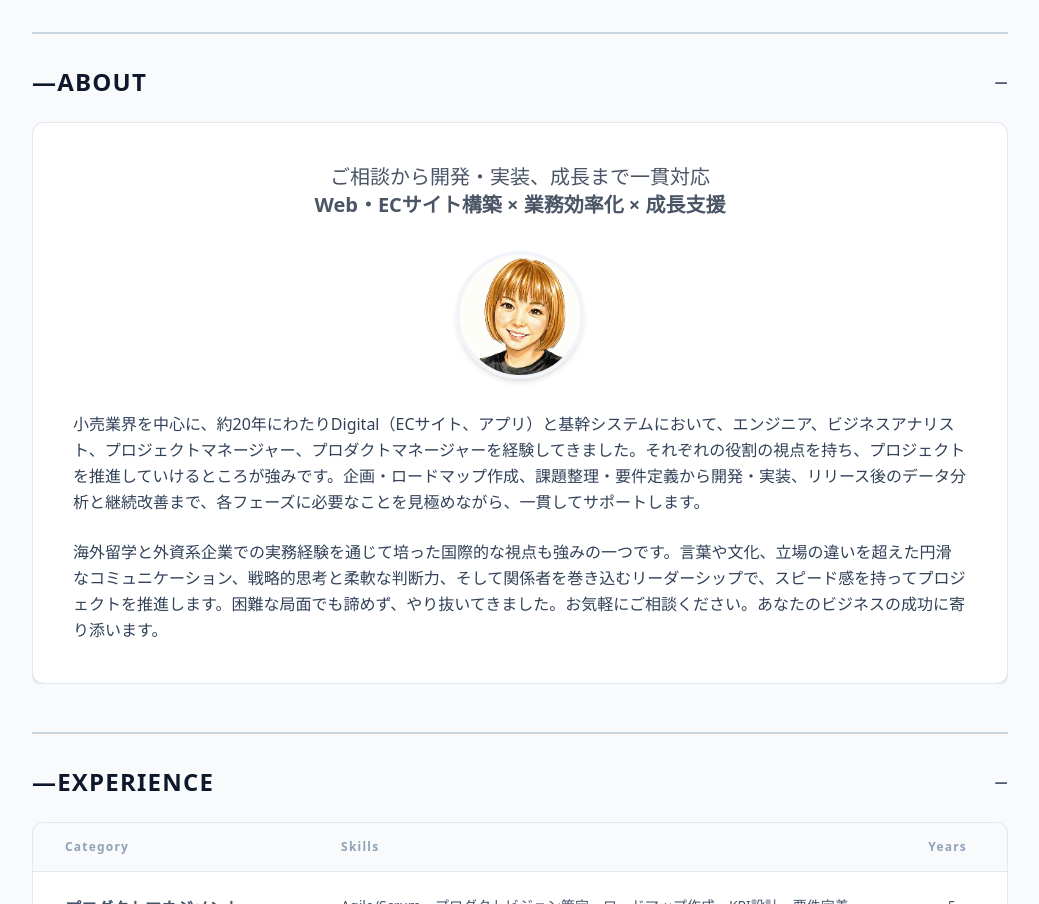
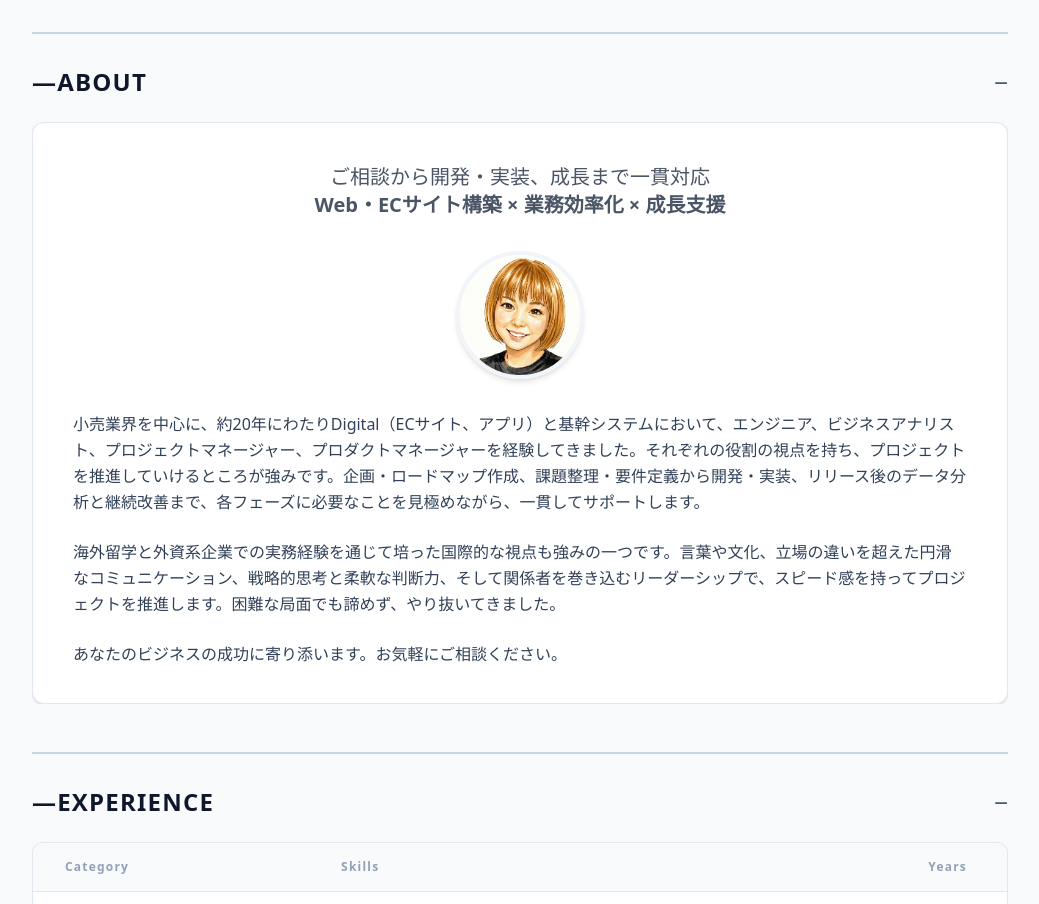
Before and after one commit to i-carrie/i-carrie.github.io, a website: page index.html in a window 1280 px wide. Shown: the part 360-1264 px from the top of the page, without its empty margins (120-1159 px from the left). Drawn offline with Linux system fonts and the light colour scheme.

Commit message:
minor change

```diff
--- a/index.html
+++ b/index.html
@@ -116,7 +116,7 @@
           <div class="block md:hidden border-b border-slate-400 mb-6"></div>
 
           <div id="about-content" class="accordion-content">
-            <div class="bg-white rounded-xl border border-slate-200 p-10 shadow-sm">
+            <div class="bg-white rounded-xl border border-slate-200 p-10 pb-3 shadow-sm">
               <p class="text-base lg:text-xl text-gray-600 mb-8 text-center">
                 ご相談から開発・実装、成長まで一貫対応<br>
                 <span class="text-base lg:text-xl font-semibold text-gray-600 text-center">
@@ -133,7 +133,9 @@
                   小売業界を中心に、約20年にわたりDigital（ECサイト、アプリ）と基幹システムにおいて、エンジニア、ビジネスアナリスト、プロジェクトマネージャー、プロダクトマネージャーを経験してきました。それぞれの役割の視点を持ち、プロジェクトを推進していけるところが強みです。企画・ロードマップ作成、課題整理・要件定義から開発・実装、リリース後のデータ分析と継続改善まで、各フェーズに必要なことを見極めながら、一貫してサポートします。
                 </p>
                 <p>
-                  海外留学と外資系企業での実務経験を通じて培った国際的な視点も強みの一つです。言葉や文化、立場の違いを超えた円滑なコミュニケーション、戦略的思考と柔軟な判断力、そして関係者を巻き込むリーダーシップで、スピード感を持ってプロジェクトを推進します。困難な局面でも諦めず、やり抜いてきました。お気軽にご相談ください。あなたのビジネスの成功に寄り添います。
+                  海外留学と外資系企業での実務経験を通じて培った国際的な視点も強みの一つです。言葉や文化、立場の違いを超えた円滑なコミュニケーション、戦略的思考と柔軟な判断力、そして関係者を巻き込むリーダーシップで、スピード感を持ってプロジェクトを推進します。困難な局面でも諦めず、やり抜いてきました。
+
+                  <p>あなたのビジネスの成功に寄り添います。お気軽にご相談ください。</p>
                 </p>
               </div>
             </div>
```
